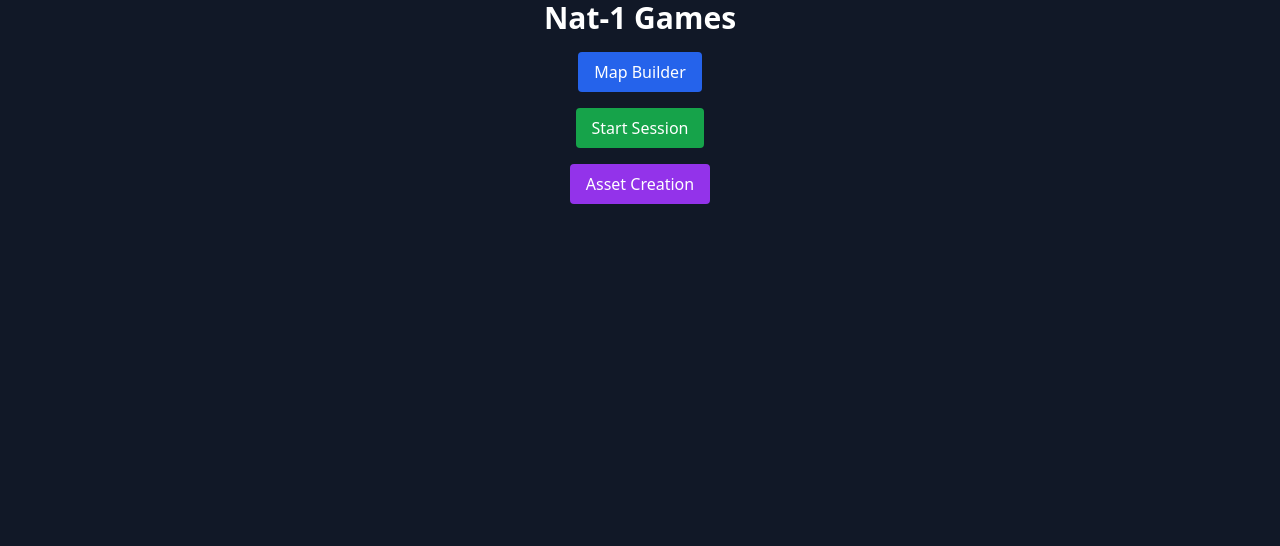
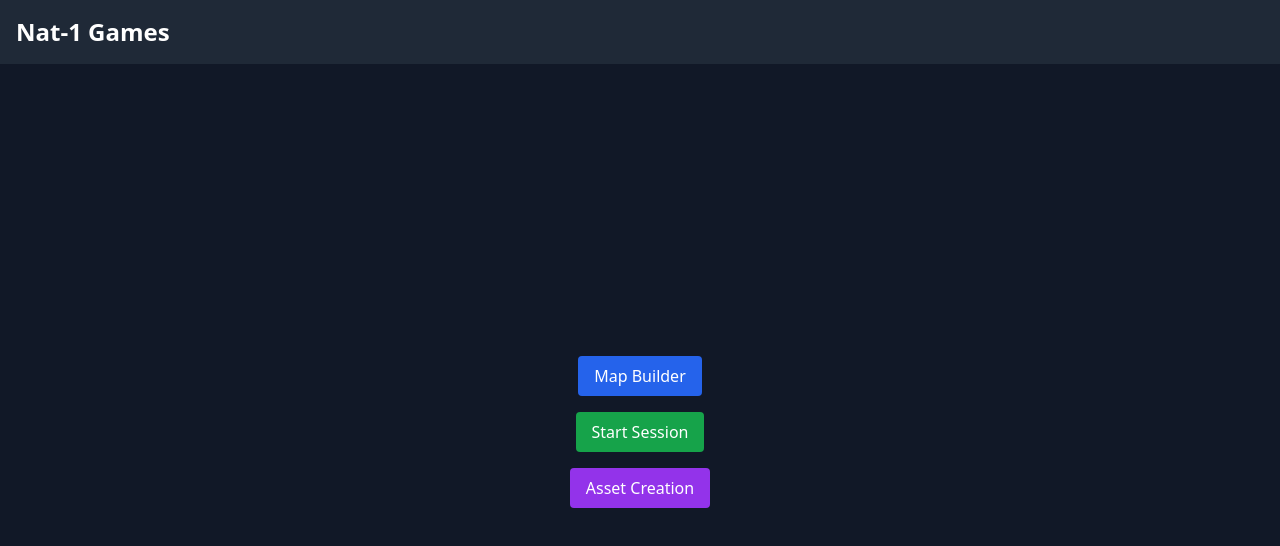
Before and after one commit to ZachariahRedfield/nat-1-games, a React (Vite) app: page / in a window 1280 px wide. Both pictures are taken after a click on the button "Back". Shown: the top 546 px of the page. Built offline with nearby package versions, Linux system fonts and the light colour scheme; no server answers.

Commit message:
user login edits

```diff
--- a/src/App.jsx
+++ b/src/App.jsx
@@ -17,15 +17,15 @@ function App() {
     const s = getSession();
     if (s) {
       setSessionState(s);
-      // Auto-route according to role
-      if (s.role === 'DM') setScreen('mapBuilder');
-      else setScreen('player');
+      // Land on Main Menu for both roles after restoring a session
+      setScreen('menu');
     }
   }, []);
 
   const handleLoggedIn = (s) => {
     setSessionState(s);
-    setScreen(s.role === 'DM' ? 'mapBuilder' : 'player');
+    // After login, land on Main Menu regardless of role
+    setScreen('menu');
   };
 
   const logout = () => {
@@ -60,7 +60,7 @@ function App() {
       case "player":
         return <PlayerPlaceholder goBack={() => setScreen("menu")} session={session} onLogout={logout} />;
       default:
-        return <MainMenu setScreen={setScreen} />;
+        return <MainMenu setScreen={setScreen} session={session} onLogout={logout} />;
     }
   };
 
--- a/src/components/Menu/MainMenu/MainMenu.jsx
+++ b/src/components/Menu/MainMenu/MainMenu.jsx
@@ -1,9 +1,14 @@
 import React from "react";
+import UserBadge from "../../Auth/UserBadge";
 
-export default function MainMenu({ setScreen }) {
+export default function MainMenu({ setScreen, session, onLogout }) {
   return (
-    <div className="flex flex-col gap-4 items-center">
-      <h1 className="text-3xl font-bold">Nat-1 Games</h1>
+    <div className="w-full h-full flex flex-col">
+      <header className="p-4 bg-gray-800 text-white flex items-center justify-between">
+        <h1 className="text-2xl font-bold">Nat-1 Games</h1>
+        <UserBadge session={session} onLogout={onLogout} />
+      </header>
+      <main className="flex-1 flex flex-col gap-4 items-center justify-center bg-gray-900 text-white">
         <button
           className="px-4 py-2 bg-blue-600 rounded hover:bg-blue-500"
           onClick={() => setScreen("mapBuilder")}
@@ -22,6 +27,7 @@ export default function MainMenu({ setScreen }) {
         >
           Asset Creation
         </button>
+      </main>
     </div>
   );
 }
```
Lines whose indentation alone changed are shown as unchanged.
